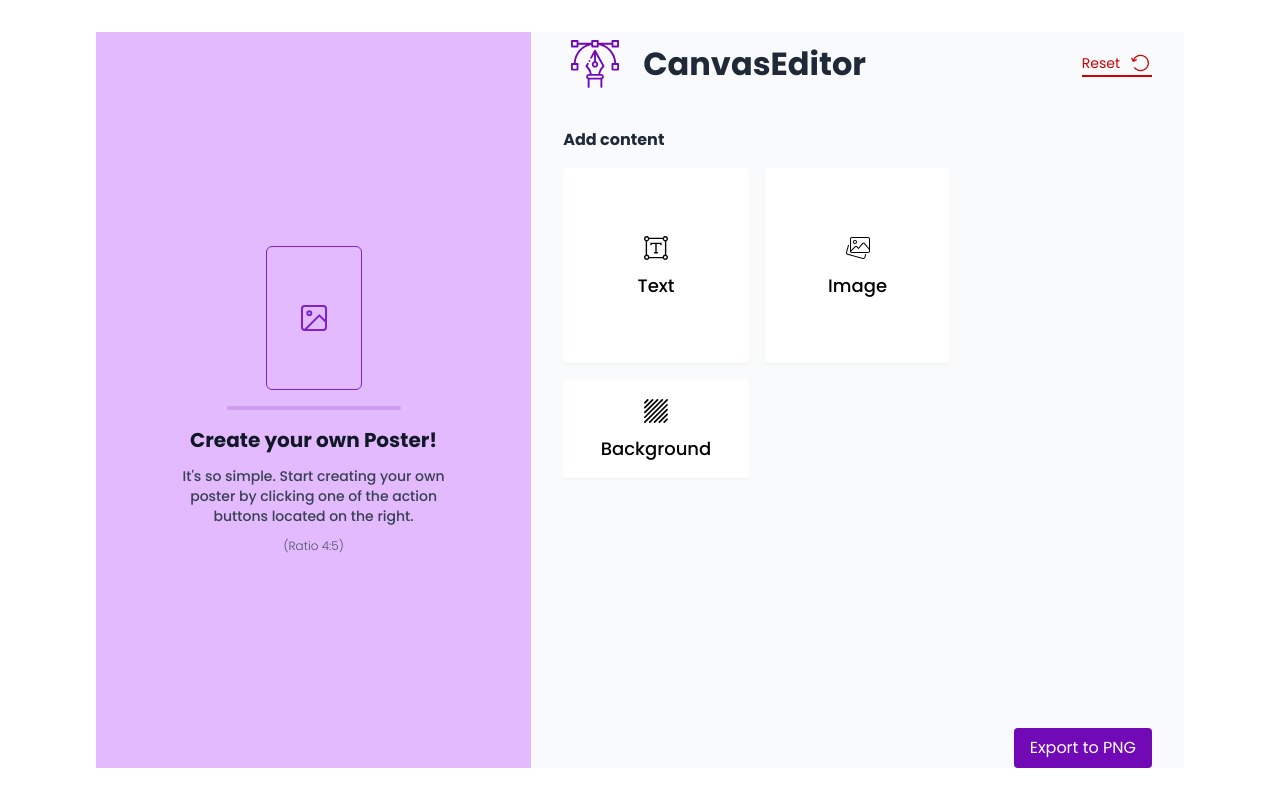
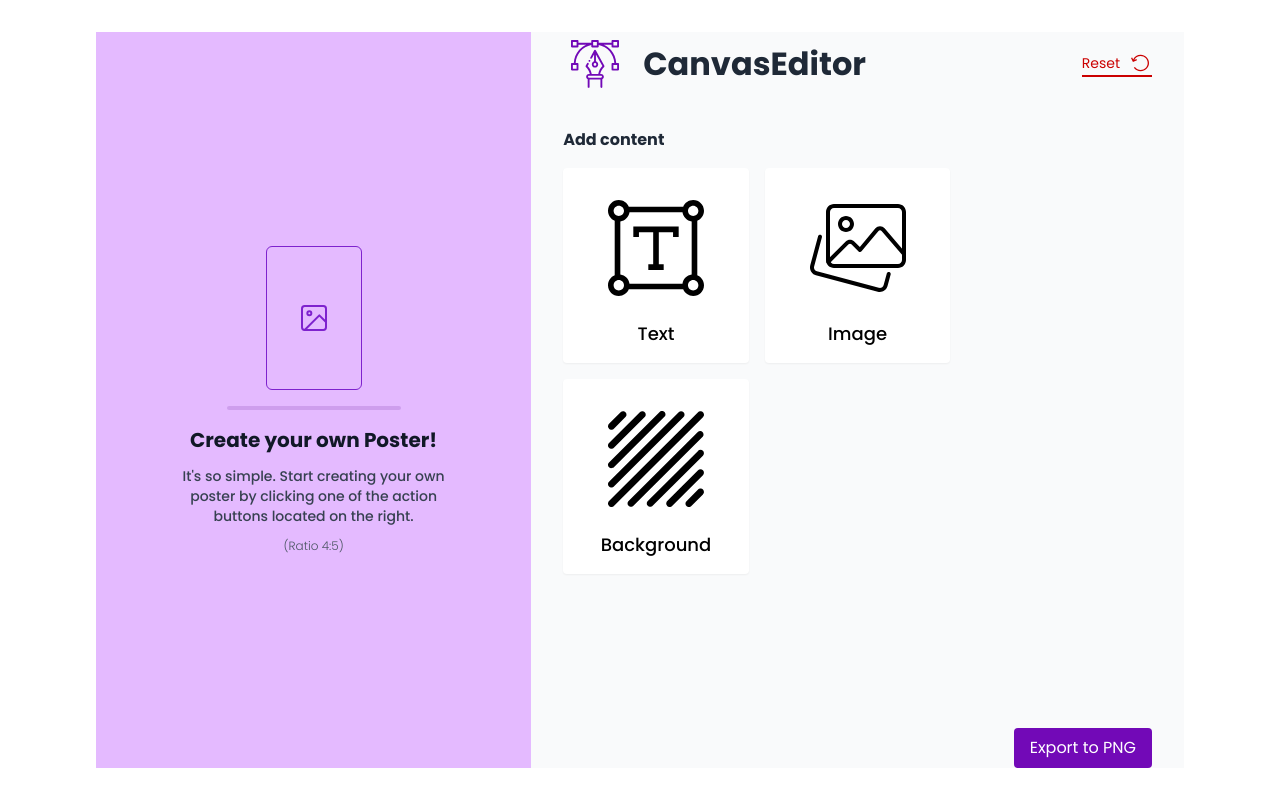
Before and after one commit to BaczkiewiczDawid/CanvasEditor, a React (Create React App) app: page / in a window 1280 px wide. Built offline with nearby package versions, Linux system fonts and the light colour scheme.

Commit message:
feat: layout

```diff
--- a/src/App.tsx
+++ b/src/App.tsx
@@ -8,7 +8,7 @@ import Reset from "./assets/images/reset.svg";
 function App() {
     return (
         <div className="min-w-screen min-h-screen flex bg-white px-24 py-8">
-            <div className="w-2/5 bg-primary25 min-h-full flex flex-col justify-center items-center">
+            <div className="w-2/5 bg-primary25 min-h-full flex flex-col justify-center items-center max-h-screen">
                 <div className="w-24 h-36 border border-purple-700 rounded-md flex justify-center items-center">
                     <svg xmlns="http://www.w3.org/2000/svg" width="32" height="48" viewBox="0 0 24 24" fill="none" stroke="currentColor" strokeWidth="1.5" strokeLinecap="round" strokeLinejoin="round" className="text-purple-700">
                         <rect x="3" y="3" width="18" height="18" rx="2" ry="2"></rect>
@@ -26,7 +26,7 @@ function App() {
                 </div>
             </div>
             <div className="w-3/5 bg-gray-50 min-h-full px-8 flex flex-col">
-                <div className="flex justify-between items-center mb-8">
+                <div className="flex justify-between items-center">
                     <div className="flex items-center">
                         <img src={Logo} alt={"Canvas Editor"} />
                         <h1 className="font-bold text-gray-800 text-32 ml-4">CanvasEditor</h1>
@@ -37,25 +37,25 @@ function App() {
                     </button>
                 </div>
 
-                <div className="mb-8">
+                <div className="mt-8">
                     <h2 className="text-medium font-bold text-gray-800 mb-4">Add content</h2>
                     <div className="grid grid-cols-3 gap-4">
                         <div className="bg-white p-4 rounded shadow-sm flex flex-col items-center justify-center">
                             <div className="flex items-center justify-center mb-2">
-                                <img className={"w-[32px] h-[32px]"} src={Text} alt={"Text"} />
+                                <img className={"w-32 h-32"} src={Text} alt={"Text"} />
                             </div>
                             <p className="text-18 text-black100 font-medium">Text</p>
                         </div>
-                        <div className="bg-white p-16 rounded shadow-sm flex flex-col items-center justify-center">
+                        <div className="bg-white p-4 rounded shadow-sm flex flex-col items-center justify-center">
                             <div className="flex items-center justify-center mb-2">
-                                <img className={"w-[32px] h-[32px]"} src={Image} alt={"Image"} />
+                                <img className={"w-32 h-32"} src={Image} alt={"Image"} />
                             </div>
                             <p className="text-18 text-black100 font-medium">Image</p>
                         </div>
                         <br></br>
                         <div className="bg-white p-4 rounded shadow-sm flex flex-col items-center justify-center">
                             <div className="flex items-center justify-center mb-2">
-                                <img className={"w-[32px] h-[32px]"} src={Background} alt={"Background"} />
+                                <img className={"w-32 h-32"} src={Background} alt={"Background"} />
                             </div>
                             <p className="text-18 text-black100 font-medium">Background</p>
                         </div>
```
